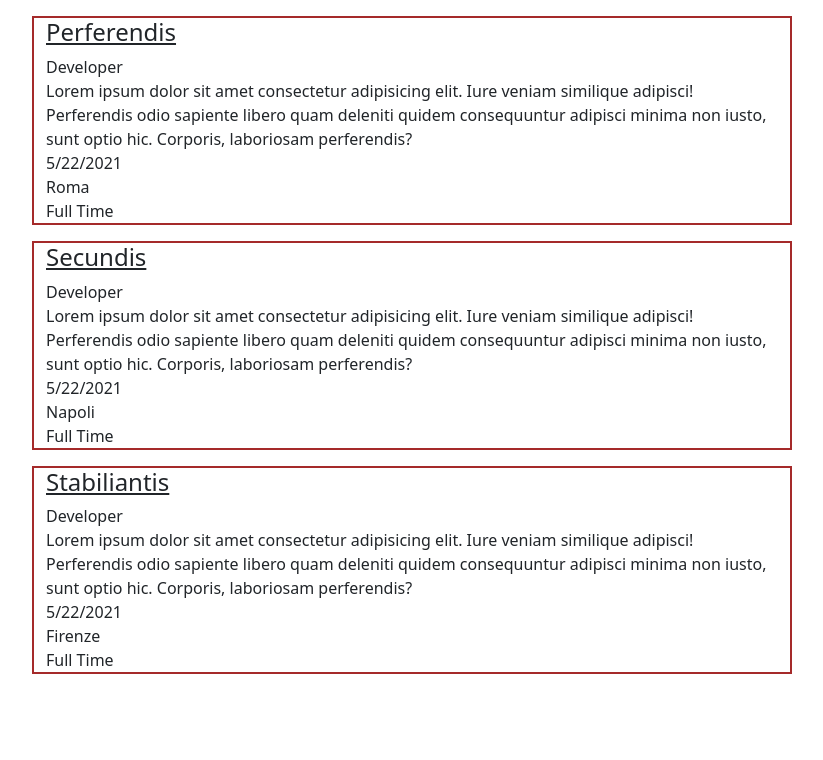
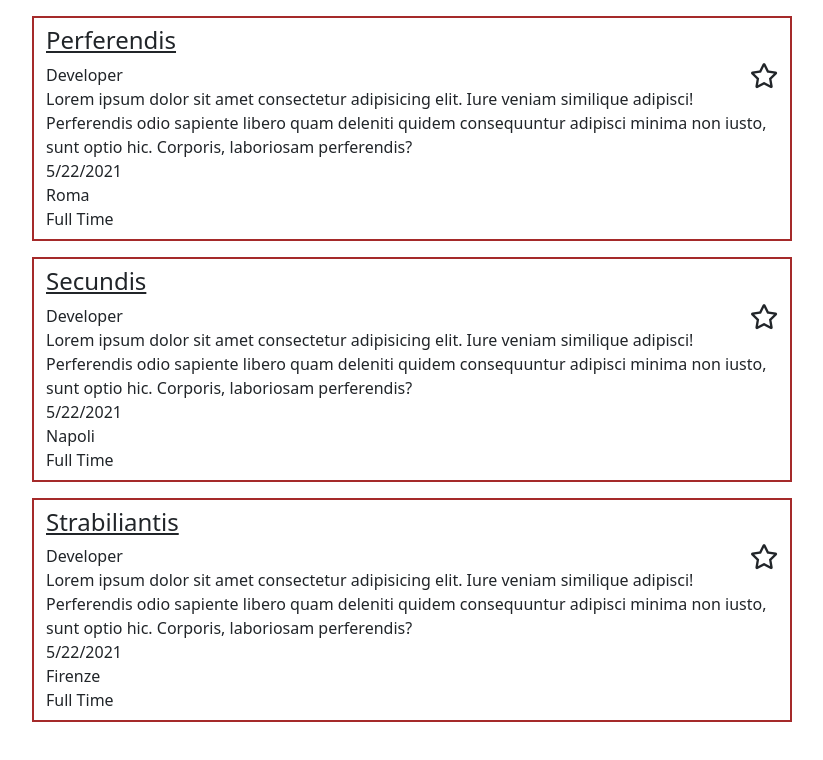
Before and after one commit to NoemiPatermo/vuejs-search-jobs, a plain HTML site: page index.html in a window 1280 px wide. Shown: the whole page, without its empty margins (228-1051 px from the left). Drawn offline with nearby package versions, Linux system fonts and the light colour scheme.

Commit message:
search-jobs

```diff
--- a/css/style.css
+++ b/css/style.css
@@ -5,3 +5,7 @@
     border: 2px solid brown;
     list-style:none;
 }
+li i{
+   font-size: 25px;
+   float: right;
+}
--- a/index.html
+++ b/index.html
@@ -15,10 +15,12 @@
         <!--Milestone 1
         Mostriamo tutti gli annunci in una lista, con una grafica molto elementare.-->
         <div class="container mt-3">
-            <div v-for="job in jobs"  class=" row firstMilestone justify-content-center">
-                <ul class=" jobs-content col-8">
+            <div v-for="(job,index) in jobs"  class=" row firstMilestone justify-content-center">
+                <ul class=" jobs-content col-8 pt-2 pb-2">
                     <li>
                        <h4>{{job.company}}</h4>
+                       <i v-if="starred.includes(job.id)" class="fas fa-star" @click="removeToFav(starred,job.id)"></i>
+                       <i v-else="starred.includes(job.id)" class="far fa-star" @click="addToFav(starred,job.id)"></i>
                     </li>
                     <li>
                         {{job.position}}
--- a/js/script.js
+++ b/js/script.js
@@ -26,7 +26,7 @@ new Vue (
                   },
                 {
                     id: 3,
-                    company: 'Stabiliantis',
+                    company: 'Strabiliantis',
                     position: 'Developer',
                     description: ' Lorem ipsum dolor sit amet consectetur adipisicing elit. Iure veniam similique adipisci! Perferendis odio sapiente libero quam deleniti quidem consequuntur adipisci minima non iusto, sunt optio hic. Corporis, laboriosam perferendis?',
                     created_at: '5/22/2021',
@@ -35,9 +35,18 @@ new Vue (
                     contract: 'Full Time'
                   },
             ],
-            starred: [1, 2, 3],
+            starred: [],
             applied: [4, 5]
 
-        }//chiude il data
+        },//chiude il data
+        methods: {
+            addToFav: function(starred,id) {
+                starred.push(id)
+            },
+            removeToFav: function(starred,id) {
+                let index = starred.indexOf(id)
+                starred.splice(index, 1)
+            }
+        }
 
 })//chiude la vue
```
